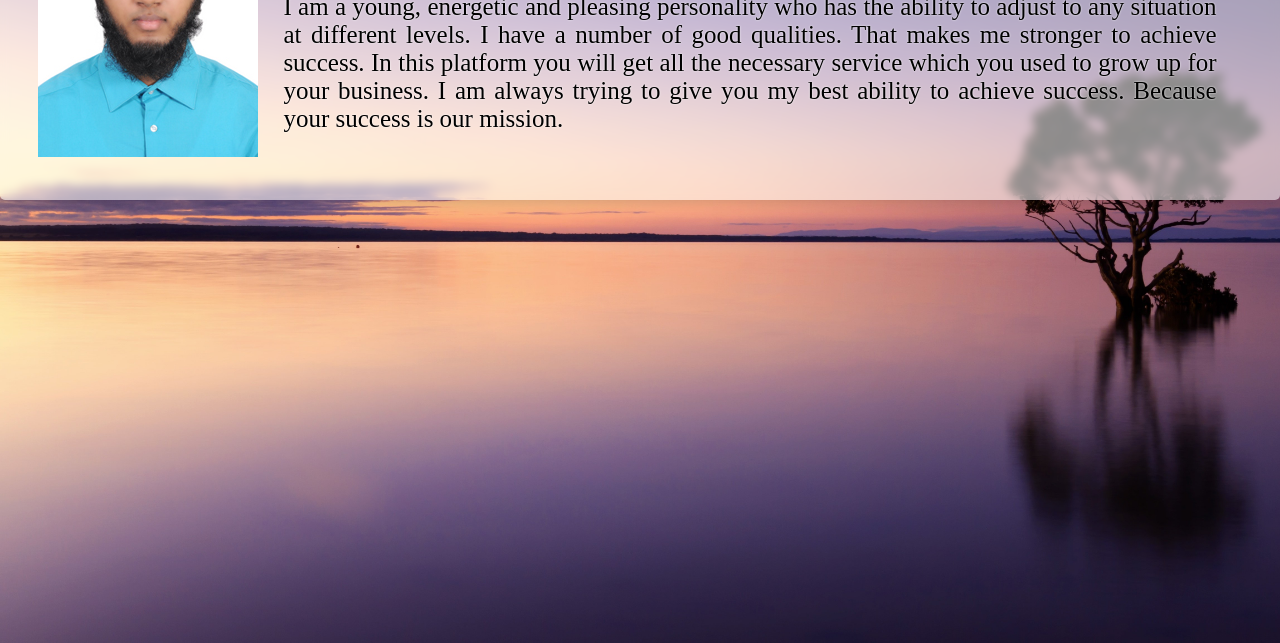
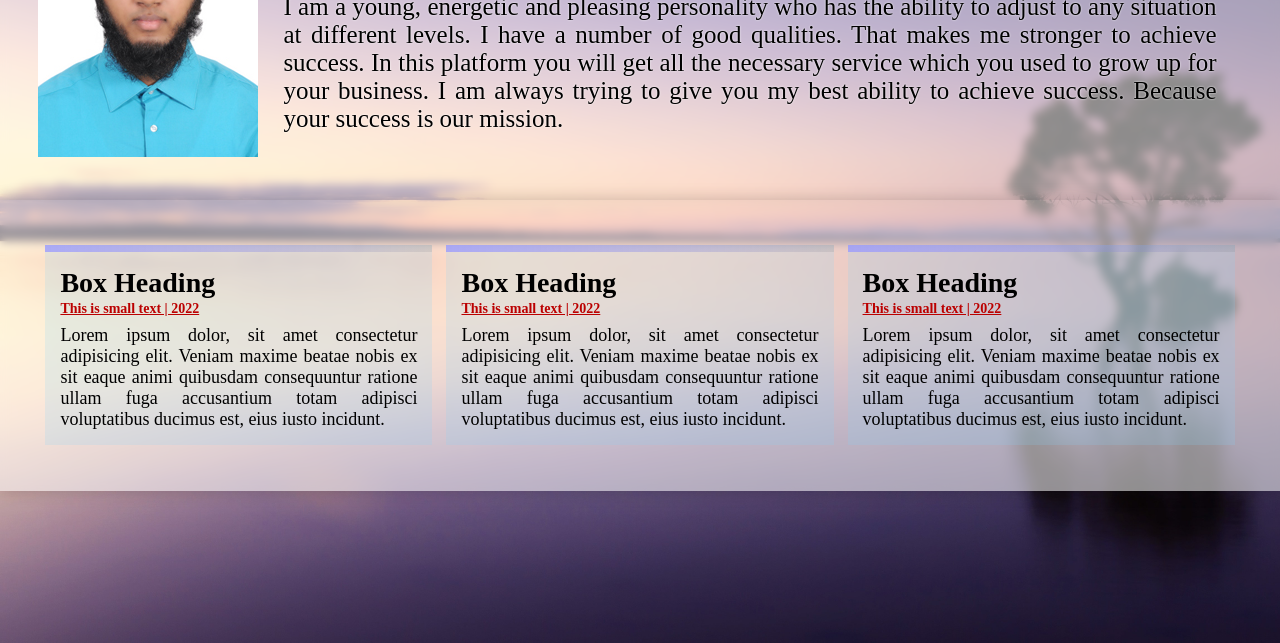
Before and after one commit to Toufiquer/portfolio, a plain HTML site: page index.html in a window 1280 px wide. Shown: the part 157-800 px from the top of the page. Drawn offline with Linux system fonts and the light colour scheme.

Commit message:
Second section add

```diff
--- a/index.html
+++ b/index.html
@@ -10,7 +10,7 @@
 </head>
 
 <body>
-    <section>
+    <section id="first-section">
         <div class="container">
             <div class="img-wrap">
                 <img src="img/my.jpg" alt="">
@@ -25,6 +25,26 @@
             </div>
         </div>
     </section>
+    <section id="second-section">
+        <div class="container">
+
+        <div class="box">
+            <h2>Box Heading</h2>
+            <small>This is small text | 2022</small>
+            <p>Lorem ipsum dolor, sit amet consectetur adipisicing elit. Veniam maxime beatae nobis ex sit eaque animi quibusdam consequuntur ratione ullam fuga accusantium totam adipisci voluptatibus ducimus est, eius iusto incidunt.</p>
+        </div>
+        <div class="box">
+            <h2>Box Heading</h2>
+            <small>This is small text | 2022</small>
+            <p>Lorem ipsum dolor, sit amet consectetur adipisicing elit. Veniam maxime beatae nobis ex sit eaque animi quibusdam consequuntur ratione ullam fuga accusantium totam adipisci voluptatibus ducimus est, eius iusto incidunt.</p>
+        </div>
+        <div class="box">
+            <h2>Box Heading</h2>
+            <small>This is small text | 2022</small>
+            <p>Lorem ipsum dolor, sit amet consectetur adipisicing elit. Veniam maxime beatae nobis ex sit eaque animi quibusdam consequuntur ratione ullam fuga accusantium totam adipisci voluptatibus ducimus est, eius iusto incidunt.</p>
+        </div>
+        </div>
+    </section>
 </body>
 
 </html>
--- a/style.css
+++ b/style.css
@@ -9,14 +9,13 @@ body{
     display: flex;
     padding: 3%;
     box-shadow: 0 0 1rem 0 rgba(0, 0, 0, .2);
-    border-radius: 5px;
     background-color: rgba(255, 255, 255, .55);
     backdrop-filter: blur(5px);
 }
-.content-wrap{
+#first-section .content-wrap{
     padding: 25px;
 }
-h2{
+#first-section h2{
     font-size: 65px;
     font-weight: 700;
     color: #4DC3DD;
@@ -24,9 +23,33 @@ h2{
     border-bottom: 2px solid;
     padding: 5px;
 }
-p{
+#first-section p{
     text-align: justify;
     font-size: 25px;
     text-shadow: 0px 0px 2px white;
     font-weight: 500;
 }
+#second-section .box{
+    margin: 7px;
+    border-top: 7px solid;
+    border-image: linear-gradient(to right, rgba(153, 153, 255, 0.76), rgba(116, 116, 116, 0.151));
+    border-image-slice: 1;
+    background: rgba(131, 210, 247, 0.185);
+    width: 100%;
+    height: auto;
+    padding: 15px;
+}
+#second-section .box h2{
+    font-size: 28px;
+}
+#second-section .box small{
+    color: rgb(187, 0, 0);
+    font-size: 14px;
+    font-weight: 700;
+    text-decoration: underline;
+}
+#second-section .box p{
+    text-align: justify;
+    font-size: 18px;
+    padding-top: 8px;
+}
```
